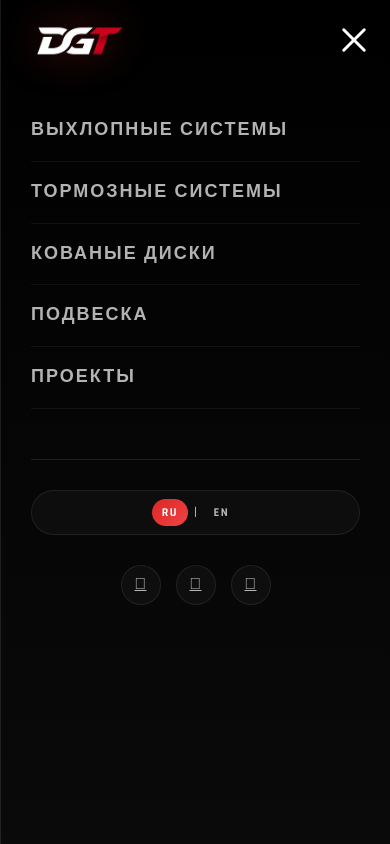
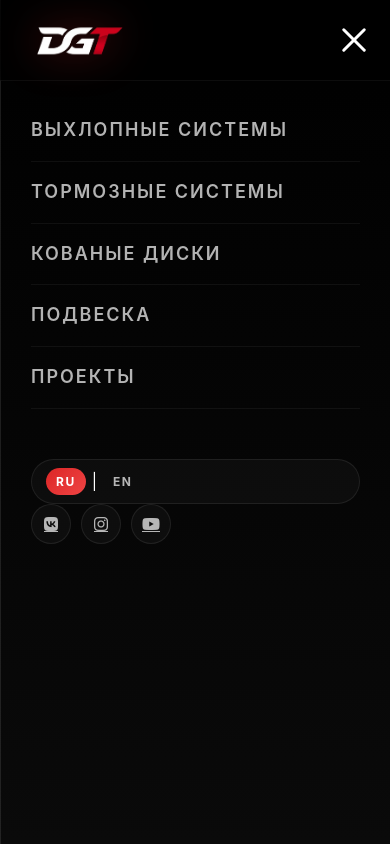
Before and after one commit to Owless/dgt_new, a Next.js app: page / in a window 390 px wide. Both pictures are taken after a click on the element 354 px from the left and 40 px from the top of the page. Shown: the top 844 px of the page. Built offline with nearby package versions, Linux system fonts and the light colour scheme.

Commit message:
Update Header.tsx

```diff
--- a/components/Header.tsx
+++ b/components/Header.tsx
@@ -58,6 +58,7 @@ export default function Header({ currentLang = 'ru', onLanguageChange }: HeaderP
   }
 
   return (
+    <>
       <header className={`${styles.header} ${scrolled ? styles.scrolled : ''}`}>
         <div className={styles.headerContainer}>
           {/* Logo */}
@@ -83,13 +84,13 @@ export default function Header({ currentLang = 'ru', onLanguageChange }: HeaderP
 
           <div className={styles.headerRight}>
             <div className={styles.socialIcons}>
-            <a href="https://vk.com" target="_blank" rel="noopener noreferrer">
+              <a href="https://vk.com" target="_blank" rel="noopener noreferrer" aria-label="VK">
                 <i className="fab fa-vk"></i>
               </a>
-            <a href="https://instagram.com" target="_blank" rel="noopener noreferrer">
+              <a href="https://instagram.com" target="_blank" rel="noopener noreferrer" aria-label="Instagram">
                 <i className="fab fa-instagram"></i>
               </a>
-            <a href="https://youtube.com" target="_blank" rel="noopener noreferrer">
+              <a href="https://youtube.com" target="_blank" rel="noopener noreferrer" aria-label="YouTube">
                 <i className="fab fa-youtube"></i>
               </a>
             </div>
@@ -98,23 +99,25 @@ export default function Header({ currentLang = 'ru', onLanguageChange }: HeaderP
               <span className={`${styles.langOption} ${currentLang === 'ru' ? styles.active : ''}`}>
                 RU
               </span>
-            <span>|</span>
+              <span className={styles.separator}>|</span>
               <span className={`${styles.langOption} ${currentLang === 'en' ? styles.active : ''}`}>
                 EN
               </span>
             </div>
           </div>
 
-        {/* Burger Menu Toggle */}
+          {/* Burger Menu */}
           <div
             className={`${styles.burgerMenu} ${mobileMenuOpen ? styles.active : ''}`}
             onClick={toggleMobileMenu}
+            aria-label="Toggle menu"
           >
             <span></span>
             <span></span>
             <span></span>
           </div>
         </div>
+      </header>
 
       {/* Mobile Menu Overlay */}
       {mobileMenuOpen && (
@@ -131,30 +134,30 @@ export default function Header({ currentLang = 'ru', onLanguageChange }: HeaderP
           <Link href="/projects" onClick={closeMobileMenu}>{t.navProjects}</Link>
         </nav>
 
-        <div className={styles.mobileContact}>
+        <div className={styles.mobileFooter}>
           <div className={styles.langToggle} onClick={toggleLanguage}>
             <span className={`${styles.langOption} ${currentLang === 'ru' ? styles.active : ''}`}>
               RU
             </span>
-            <span>|</span>
+            <span className={styles.separator}>|</span>
             <span className={`${styles.langOption} ${currentLang === 'en' ? styles.active : ''}`}>
               EN
             </span>
           </div>
 
           <div className={styles.socialIcons}>
-            <a href="https://vk.com" target="_blank" rel="noopener noreferrer">
+            <a href="https://vk.com" target="_blank" rel="noopener noreferrer" aria-label="VK">
               <i className="fab fa-vk"></i>
             </a>
-            <a href="https://instagram.com" target="_blank" rel="noopener noreferrer">
+            <a href="https://instagram.com" target="_blank" rel="noopener noreferrer" aria-label="Instagram">
               <i className="fab fa-instagram"></i>
             </a>
-            <a href="https://youtube.com" target="_blank" rel="noopener noreferrer">
+            <a href="https://youtube.com" target="_blank" rel="noopener noreferrer" aria-label="YouTube">
               <i className="fab fa-youtube"></i>
             </a>
           </div>
         </div>
       </div>
-    </header>
+    </>
   )
 }
```
Lines whose indentation alone changed are shown as unchanged.
